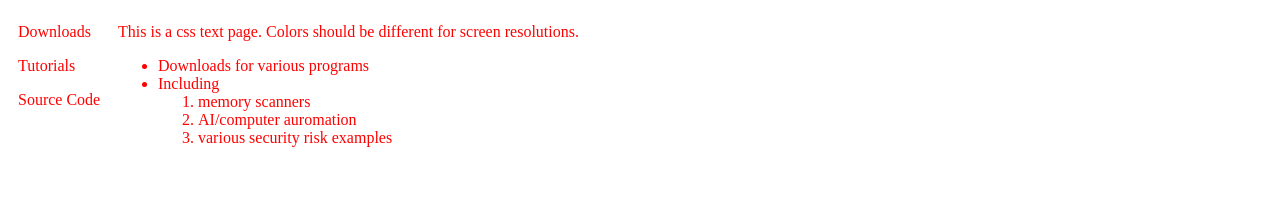
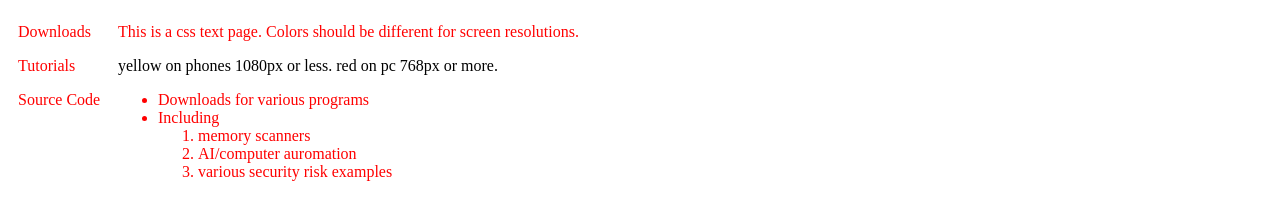
Before and after one commit to StevenMunich/cssMobile, a plain HTML site: page index.html in a window 1280 px wide. Shown: the part 68-288 px from the top of the page. Drawn offline with Linux system fonts and the light colour scheme.

Commit message:
Update index.html

```diff
--- a/index.html
+++ b/index.html
@@ -24,6 +24,7 @@
 
 	<main>
 		<p>This is a css text page. Colors should be different for screen resolutions.</p>
+		<p style="color:black;">yellow on phones 1080px or less. red on pc 768px or more.</p>
 
 		<ul>
 			<li>Downloads for various programs</li>
```
